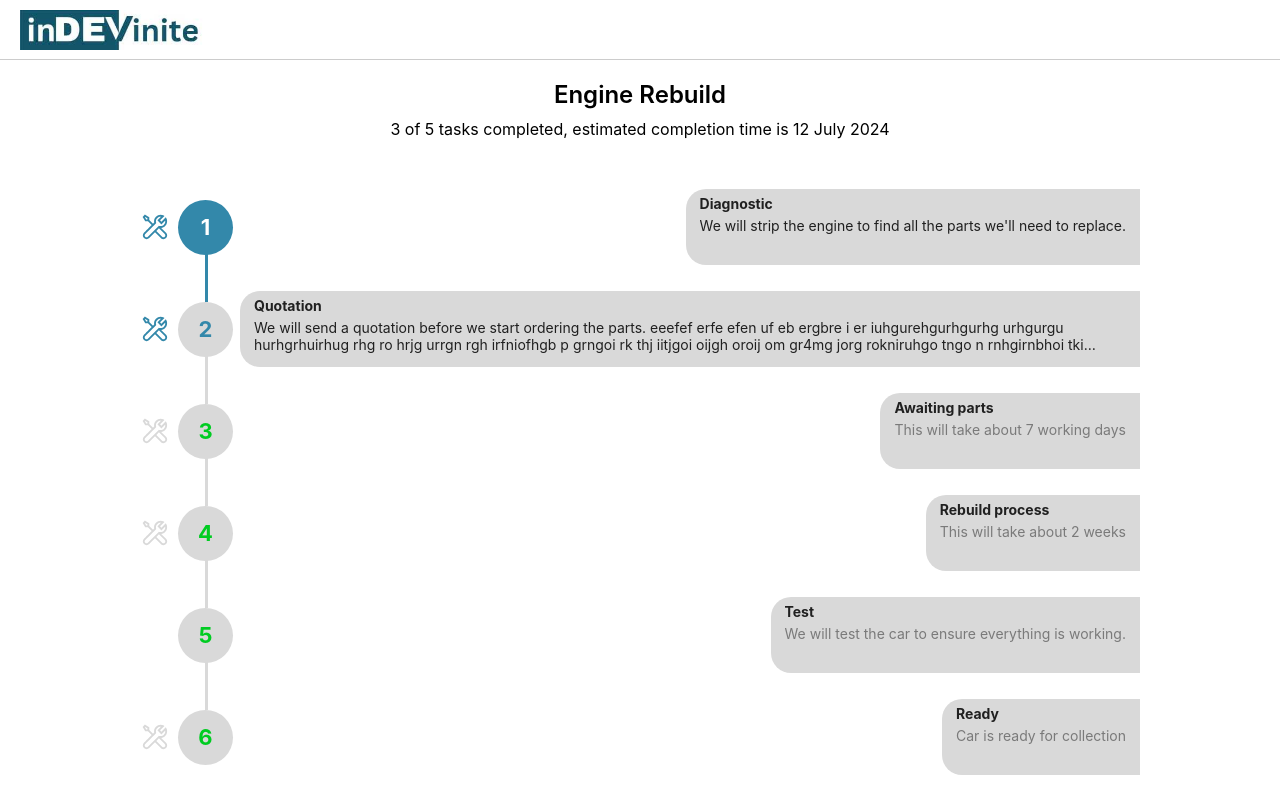
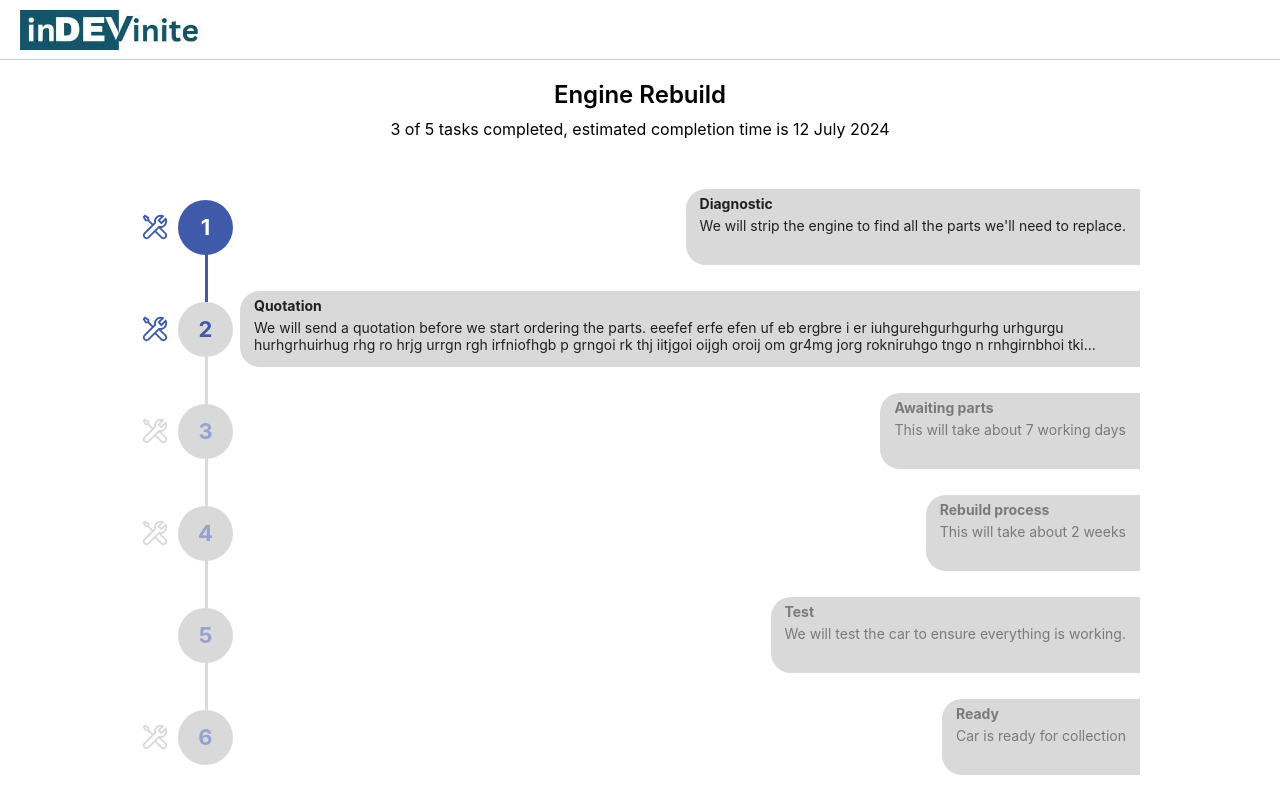
Before and after one commit to NK-William/follwup-tracker, a React (Create React App) app: page / in a window 1280 px wide. Built offline with nearby package versions, Linux system fonts and the light colour scheme.

Commit message:
Color binding

```diff
--- a/src/components/navbar/navbar.css
+++ b/src/components/navbar/navbar.css
@@ -3,7 +3,7 @@
   display: flex;
   align-items: center;
   justify-content: start;
-  border-bottom: 1px solid var(--color-grey-divider);
+  border-bottom: 1px solid var(--color-gray-divider);
   padding: 0 var(--section-horizontal-padding);
   padding: 0 20px;
 }
--- a/src/components/taskNumberBadge/style.ts
+++ b/src/components/taskNumberBadge/style.ts
@@ -1,5 +1,6 @@
 import { CSSProperties } from "react";
 import { ITaskNumberBadgeProps } from "./interface";
+import { primary } from "../../constants/colors";
 
 const getStyling = (
   props: ITaskNumberBadgeProps
@@ -15,7 +16,7 @@ const getStyling = (
       borderRadius: 30,
       alignItems: "center",
       justifyContent: "center",
-      backgroundColor: "#38a",
+      backgroundColor: primary,
       ...props.containerStyle,
     },
     number: {
--- a/src/components/taskPhaseDetails/style.ts
+++ b/src/components/taskPhaseDetails/style.ts
@@ -1,5 +1,6 @@
 import { CSSProperties } from "react";
 import { ITaskPhaseDetailsProps } from "./interface";
+import { accent, grayLight, darkText } from "../../constants/colors";
 
 const getStyling = (
   props: ITaskPhaseDetailsProps
@@ -10,11 +11,11 @@ const getStyling = (
 } => {
   return {
     container: {
-      backgroundColor: "#D9D9D9",
+      backgroundColor: grayLight,
       borderLeftWidth: 2,
       borderTopWidth: 2,
       borderBottomWidth: 2,
-      borderColor: "#0c2",
+      borderColor: accent, // TODO::: Border is not working, fix it
       borderTopLeftRadius: 20,
       borderBottomLeftRadius: 20,
       paddingTop: 6,
@@ -24,10 +25,15 @@ const getStyling = (
       // maxWidth: 250,
       ...props.containerStyle,
     },
-    title: { fontWeight: "bold", fontSize: 14, color: "#202020" },
+    title: {
+      fontWeight: "bold",
+      fontSize: 14,
+      color: darkText,
+      ...props.textStyle,
+    },
     description: {
       fontSize: 14,
-      color: "#202020",
+      color: darkText,
       marginTop: 5,
       ...props.textStyle,
     },
--- a/src/components/taskTrackLine/style.ts
+++ b/src/components/taskTrackLine/style.ts
@@ -1,5 +1,6 @@
 import { CSSProperties } from "react";
 import { ITaskTrackLineProps } from "./interface";
+import { primary } from "../../constants/colors";
 
 const getStyling = (
   props: ITaskTrackLineProps
@@ -11,7 +12,7 @@ const getStyling = (
       display: "flex",
       alignItems: "center",
       justifyContent: "center",
-      backgroundColor: "#38a",
+      backgroundColor: primary,
       height: 48,
       width: 3,
       ...props.containerStyle,
--- a/src/components/track/style.ts
+++ b/src/components/track/style.ts
@@ -1,4 +1,5 @@
 import { CSSProperties } from "react";
+import { primary, accent } from "../../constants/colors";
 
 const getStyling = (): {
   rowContainer: CSSProperties;
@@ -26,12 +27,10 @@ const getStyling = (): {
       left: 33,
     },
     actionIcon: {
-      //   color: accent,
-      color: "#0c2",
+      color: accent,
     },
     rowIcon: {
-      // color: primary,
-      color: "#38a",
+      color: primary,
       transform: "translateX(-33px)",
     },
     taskNumberBadge: { transform: "translateX(-25px)" },
--- a/src/components/track/util.ts
+++ b/src/components/track/util.ts
@@ -1,5 +1,6 @@
 import { taskPhaseStatus } from "../../enums";
 import { IPhaseDTO } from "../../interfaces";
+import { primary, accent, grayLight, gray } from "../../constants/colors";
 
 const phasesDemo: IPhaseDTO[] = [
   {
@@ -83,21 +84,21 @@ export const useRow = (
 
   if (status === taskPhaseStatus.InProgress) {
     taskNumberBadgeStyleOverride = {
-      backgroundColor: "#D9D9D9",
+      backgroundColor: grayLight,
       borderWidth: 3,
-      borderColor: "#38a",
+      borderColor: primary,
     };
-    taskTrackLineStyleOverride = { backgroundColor: "#D9D9D9" };
-    taskNumberBadgeNumberStyleOverride = { color: "#38a" };
+    taskTrackLineStyleOverride = { backgroundColor: grayLight };
+    taskNumberBadgeNumberStyleOverride = { color: primary };
   } else if (status === taskPhaseStatus.Pending) {
-    taskNumberBadgeStyleOverride = { backgroundColor: "#D9D9D9" };
-    taskNumberBadgeNumberStyleOverride = { color: "#0c2" };
-    taskTrackLineStyleOverride = { backgroundColor: "#D9D9D9" };
+    taskNumberBadgeStyleOverride = { backgroundColor: grayLight };
+    taskNumberBadgeNumberStyleOverride = { color: accent };
+    taskTrackLineStyleOverride = { backgroundColor: grayLight };
     taskPhaseDetailsStyleOverride = {
-      borderColor: "#D9D9D9",
+      borderColor: grayLight,
     };
-    taskPhaseDetailsTextStyleOverride = { color: "#7A7A7A" };
-    taskIconStyleOverride = { color: "#D9D9D9" };
+    taskPhaseDetailsTextStyleOverride = { color: gray };
+    taskIconStyleOverride = { color: grayLight };
   }
 
   if (number === dataLength)
--- /dev/null
+++ b/src/constants/colors.ts
@@ -0,0 +1,11 @@
+// This colors should coincide with the colors in index.css
+export const primary = "#3E5AA9";
+export const primaryLight = "#94A3CF";
+export const accent = "#94A3CF";
+export const grayLight = "#D9D9D9";
+export const gray = "#7A7A7A";
+export const lightText = "#FFFFFF";
+export const darkText = "#202020";
+export const light = "#FFFFFF";
+export const dark = "#000000";
+export const grayDivider = "#CCCCCC";
--- a/src/index.css
+++ b/src/index.css
@@ -12,14 +12,18 @@ code {
     monospace;
 }
 
+/* This colors should coincide with the colors in colors.ts */
 :root {
-  --color-light-text: white;
-  --color-dark-text: black;
-  --color-primary: #2d9cad;
-  --color-primary-dark: #08434c;
-  --color-error: #e40000;
-  --color-white: #ffffff;
-  --color-grey-divider: #ccc;
+  --color-primary: #3e5aa9;
+  --color-primary-light: #94a3cf;
+  --color-accent: #94a3cf;
+  --color-gray-light: #d9d9d9;
+  --color-gray: #7a7a7a;
+  --color-light-text: #fff;
+  --color-dark-text: #000;
+  --color-light: #fff;
+  --color-dark: #000;
+  --color-gray-divider: #ccc;
   --section-horizontal-padding: 20rem;
 }
 
```
